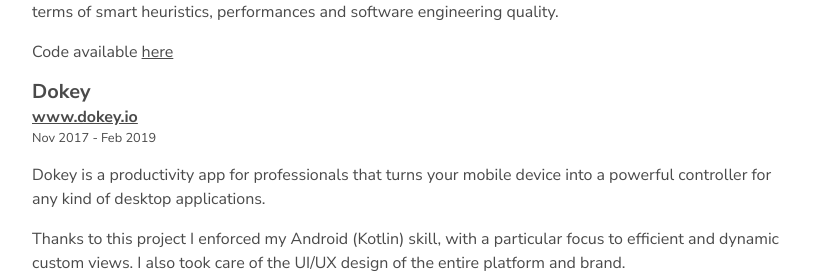
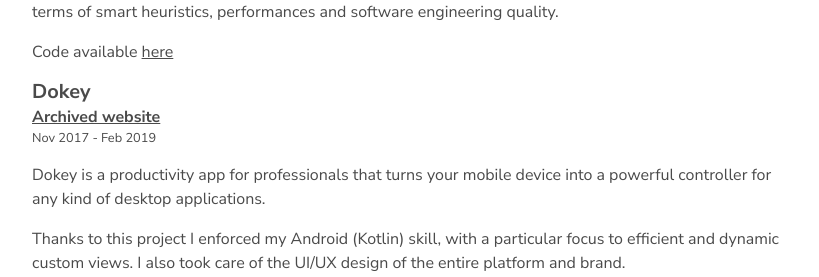
Before and after one commit to arabello/arabello.github.io, a Jekyll site: the page built from index.md, in a window 1280 px wide. Shown: the part 2991-3268 px from the top of the page, without its empty margins (228-1047 px from the left). Built offline with Jekyll 4.4.1, drawn with Linux system fonts in a browser that asks for light colours.

Commit message:
Update Dokey website link

```diff
--- a/portfolio.md
+++ b/portfolio.md
@@ -63,7 +63,7 @@
 Code available [here](https://github.com/arabello/tablutai)
 
 ## Dokey
-### [www.dokey.io](https://dokey.io)
+### [Archived website](https://www.matteopellegrino.me/dokey-web/)
 ##### Nov 2017 - Feb 2019
 
 Dokey is a productivity app for professionals that turns your mobile device into a powerful controller for any kind of desktop applications.
```
Also changed, not shown: other parts of portfolio.md (+1 -1 lines).
